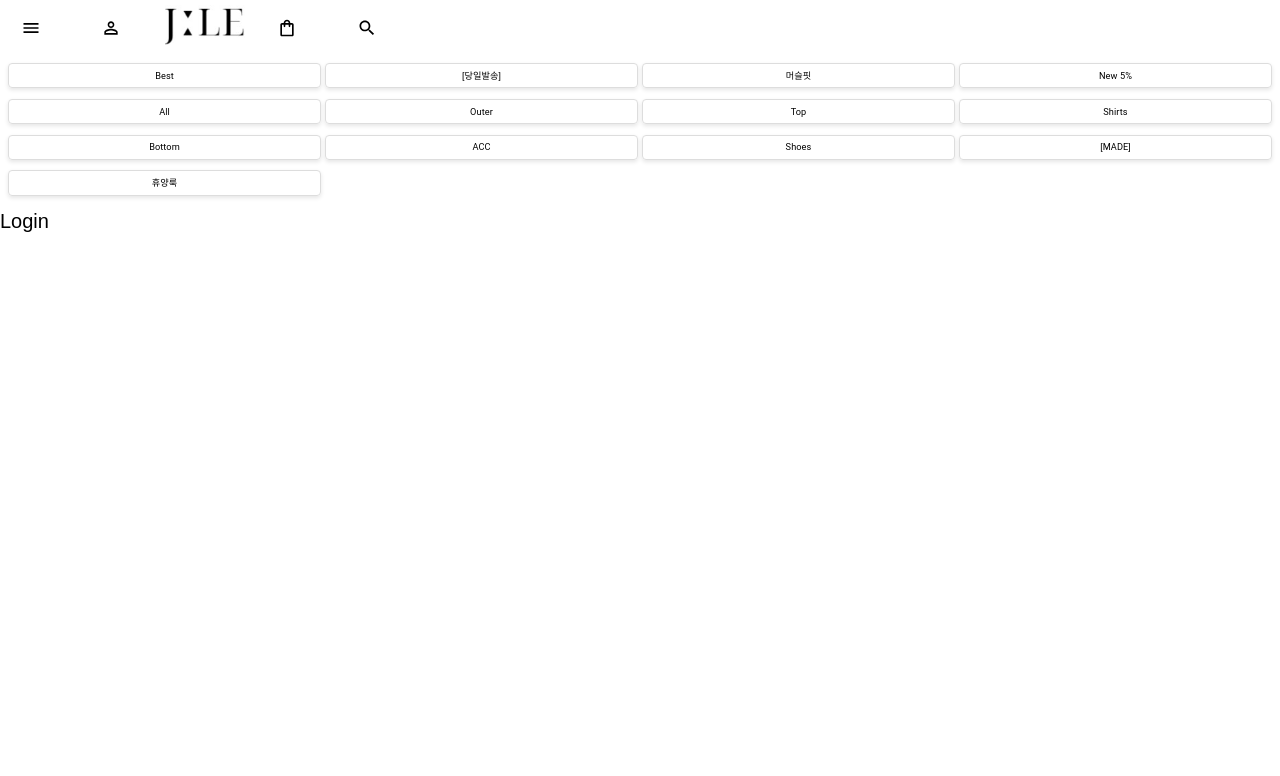
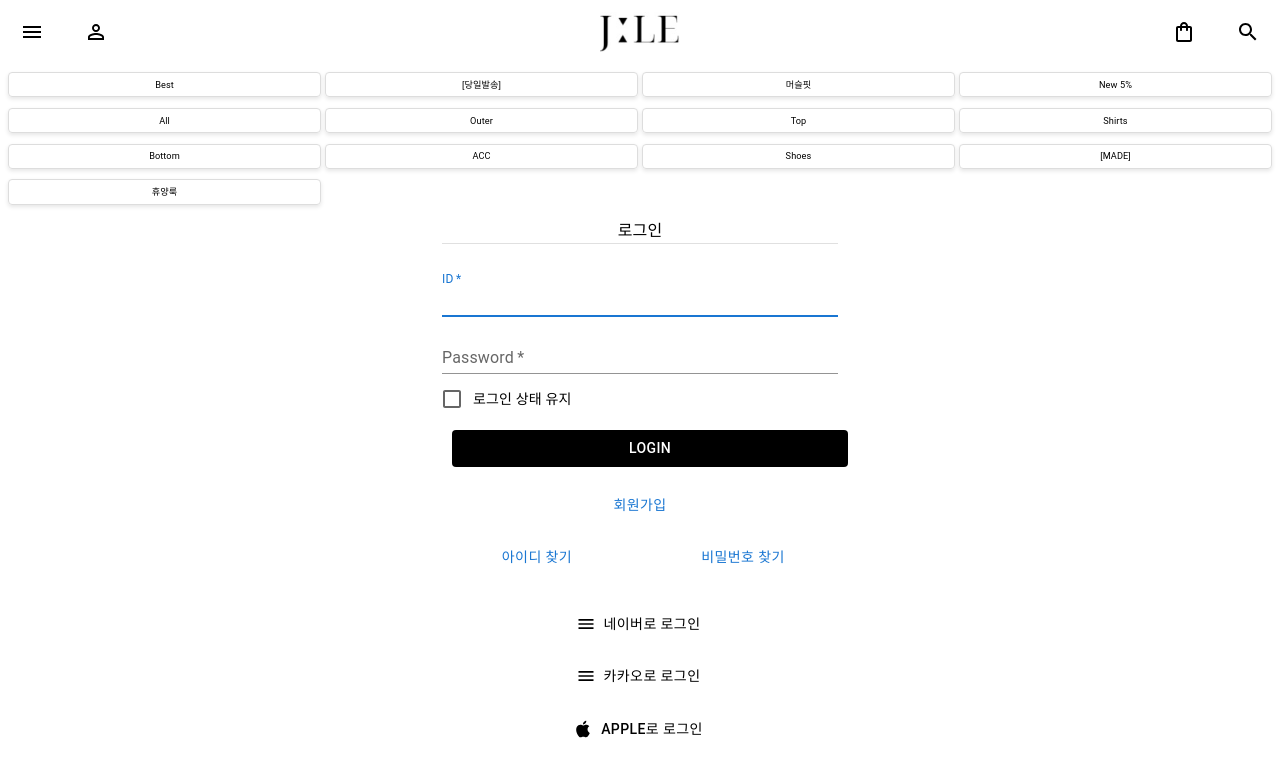
Before and after one commit to shoppingmall-platform/jie_project, a React (Create React App) app: page /login in a window 1280 px wide. Shown: the top 776 px of the page. Built offline with nearby package versions, Linux system fonts and the light colour scheme.

Commit message:
로그인페이지 추가

```diff
--- a/src/component/Header.js
+++ b/src/component/Header.js
@@ -1,39 +1,67 @@
 import React from 'react'
+import { useNavigate } from 'react-router-dom';
 import logo from './../jle_logo.jpg';
-import { Button , Box, Grid,Typography } from '@mui/material';
+import { Button, Box, Grid,Typography, IconButton, Stack } from '@mui/material';
 import MenuIcon from '@mui/icons-material/Menu';
 import SearchIcon from '@mui/icons-material/Search';
 import PersonOutlineOutlinedIcon from '@mui/icons-material/PersonOutlineOutlined';
 import ShoppingBagOutlinedIcon from '@mui/icons-material/ShoppingBagOutlined';
 // 메뉴 버튼 (mui Drawer)   user 아이콘 (로그인페이지 연결)
-// 로고        장바구니     검색
+// 로고(버튼 home page로 이동)      장바구니     검색
 //
+
+const Header = () => {
     const menuItems = [
         'Best', '[당일발송]', '머슬핏', 'New 5%', 'All', 'Outer', 'Top', 'Shirts', 'Bottom', 'ACC', 'Shoes','[MADE]',  '휴양룩'
       ];
-const Header = () => {
+    const navigate = useNavigate()
+    const goToLogin=()=>{
+        navigate("/login");
+    };
+    const goToHome=()=>{
+        navigate("/");
+    };
+
     return (
         <Box sx={{flexDirection:'column'}}>
-        <Box sx={{ display: 'flex', flexDirection: 'row', gap: 2, padding:'5px'}}>
+            <Box
+                sx={{
+                    display:'flex',
+                    alignItems:'center',
+                    justifyContent:'space-between',
+                    padding:1.5,
+                    width:"100%"
+                    }}>
+                <Stack  direction='row' spacing={3}>
+                    <IconButton
+                    sx={{color:'black'}}
+                    >
+                        <MenuIcon />
+                    </IconButton>
+                    <IconButton
+                    sx={{color:'black'}}
+                    onClick={goToLogin}>
+                        <PersonOutlineOutlinedIcon />
+                    </IconButton>
+                </Stack>
+                <Box sx={{display:'flex' }}>
                     <Button
-            sx={{color:'black'}}
-            startIcon={<MenuIcon />}>
+                        onClick={goToHome} // 클릭 시 동작
+                        sx={{ padding: 0, minWidth: 0 }} // 기본 패딩과 최소 너비 제거
+                        >
+                            <img src={logo} style={{ width: '80px', height: '40px'}}/>
                     </Button>
-            <Button
-            sx={{color:'black'}}
-            startIcon={<PersonOutlineOutlinedIcon />}>
-            </Button>
-            <Box>
-                <img src={logo} style={{ width: '80px', height: '40px'}}/>
                 </Box>
-            <Button
-            sx={{color:'black'}}
-            startIcon={<ShoppingBagOutlinedIcon />}>
-            </Button>
-            <Button
-            sx={{color:'black'}}
-            startIcon={<SearchIcon />}>
-            </Button>
+                <Stack direction='row' spacing={3}>
+                    <IconButton
+                    sx={{color:'black'}}>
+                        <ShoppingBagOutlinedIcon />
+                    </IconButton>
+                    <IconButton
+                    sx={{color:'black'}}>
+                        <SearchIcon />
+                    </IconButton>
+                </Stack>
             </Box>
             <Box sx={{ flexGrow: 1, padding: 1 }}>
                 <Grid container spacing={0.5}>
--- a/src/page/Login.js
+++ b/src/page/Login.js
@@ -1,8 +1,96 @@
+import { Divider, Box, Button, Checkbox, Container, FormControlLabel,Grid, TextField, Typography } from '@mui/material';
 import React from 'react'
+import MenuIcon from '@mui/icons-material/Menu';
+import AppleIcon from '@mui/icons-material/Apple';
+//아이디와 비밀번호를 입력해야 로그인버튼 활성화
+//유효성검사 필요
+//로그인 성공 시 페이지 이동
 
 const Login = () => {
+  //theme
   return (
-    <div>Login</div>
+    <Container maxWidth="xs">
+      <Typography align='center' >로그인</Typography>
+      <Divider />
+      <Box
+        sx={{
+          display:'flex',
+          flexDirection:'column',
+          alignItems:'center',
+          marginTop:'20px'
+        }}>
+        <Box>
+          <TextField
+              size='small'
+              variant ='standard'
+              margin="dense"
+              required
+              fullWidth
+              id="email"
+              label="ID"
+              name="email"
+              autoComplete="email"
+              autoFocus
+            />
+            <TextField
+              size='small'
+              variant ='standard'
+              margin="dense"
+              required
+              fullWidth
+              name="password"
+              label="Password"
+              type="password"
+              id="password"
+              autoComplete="current-password"
+            />
+            <FormControlLabel
+              control = {<Checkbox value="remember" color='primary'/>}
+              label={<span style={{ fontSize: '14px' }}>로그인 상태 유지</span>}
+            />
+            <Button
+              fullWidth
+              sx={{margin:'10px', backgroundColor:'black', color:'white', marginBottom:'20px'}}>
+                Login
+            </Button>
+            <Grid container spacing={2}>
+              <Grid item xs={12}>
+                <Button fullWidth> 회원가입 </Button>
+              </Grid>
+              <Grid item xs={6}>
+                <Button fullWidth> 아이디 찾기 </Button>
+              </Grid>
+              <Grid item xs={6}>
+                <Button fullWidth> 비밀번호 찾기 </Button>
+              </Grid>
+            </Grid>
+            <Box sx={{marginTop:'30px'}}>
+              <Grid container spacing={2}>
+                <Grid item xs={12}>
+                  <Button
+                    fullWidth
+                    sx={{color:'black'}}
+                    startIcon={<MenuIcon />}
+                    > 네이버로 로그인 </Button>
+                </Grid>
+                <Grid item xs={12}>
+                  <Button
+                    fullWidth
+                    sx={{color:'black'}}
+                    startIcon={<MenuIcon />}> 카카오로 로그인 </Button>
+                </Grid>
+                <Grid item xs={12}>
+                  <Button
+                    fullWidth
+                    sx={{color:'black'}}
+                    startIcon={<AppleIcon />}> Apple로 로그인 </Button>
+                </Grid>
+              </Grid>
+            </Box>
+          </Box>
+      </Box>
+    </Container>
+
   )
 }
 
```
Also changed, not shown: src/page/Signup.js (added, +15 -0 lines). Lines whose indentation alone changed are shown as unchanged.
